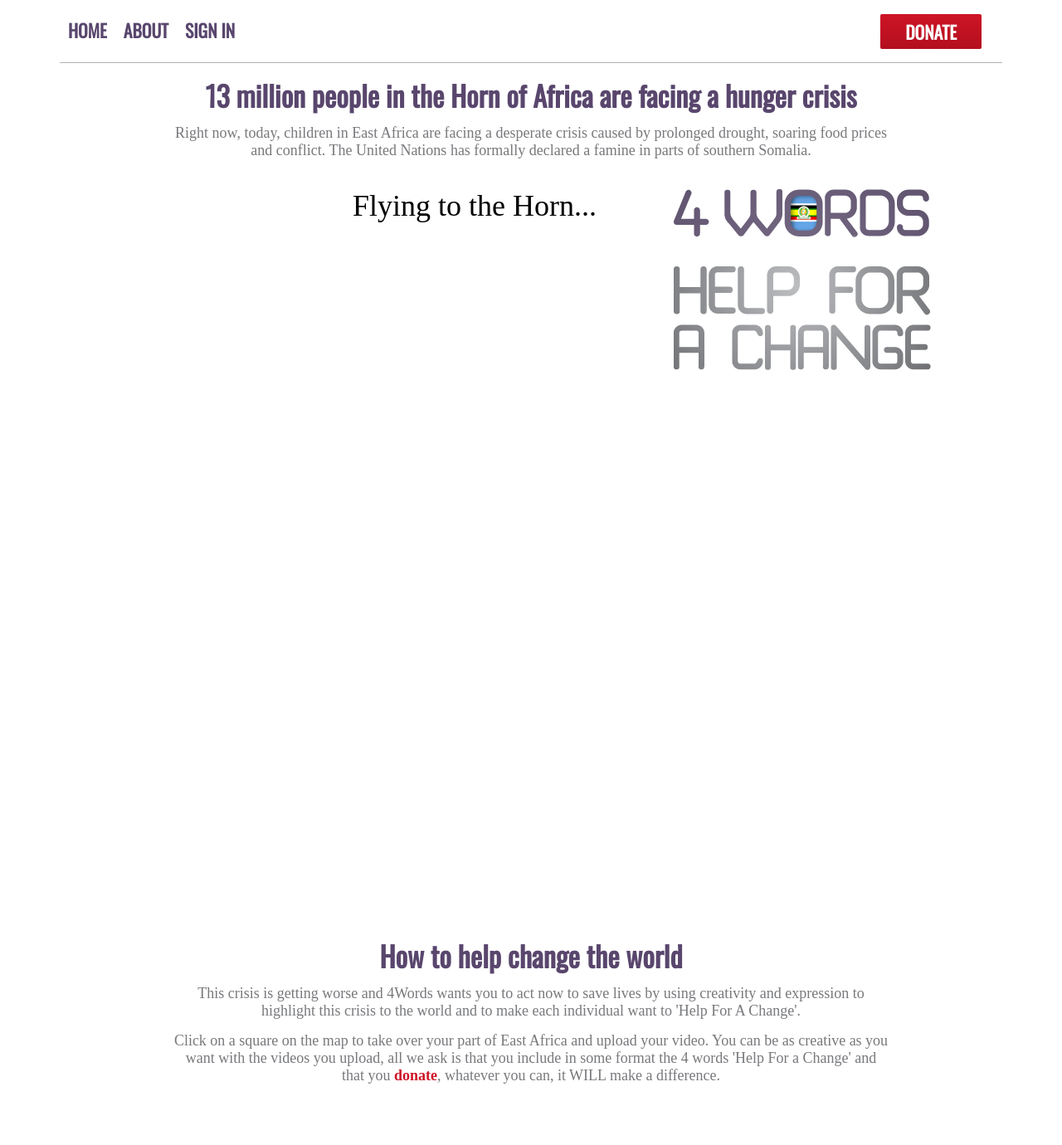
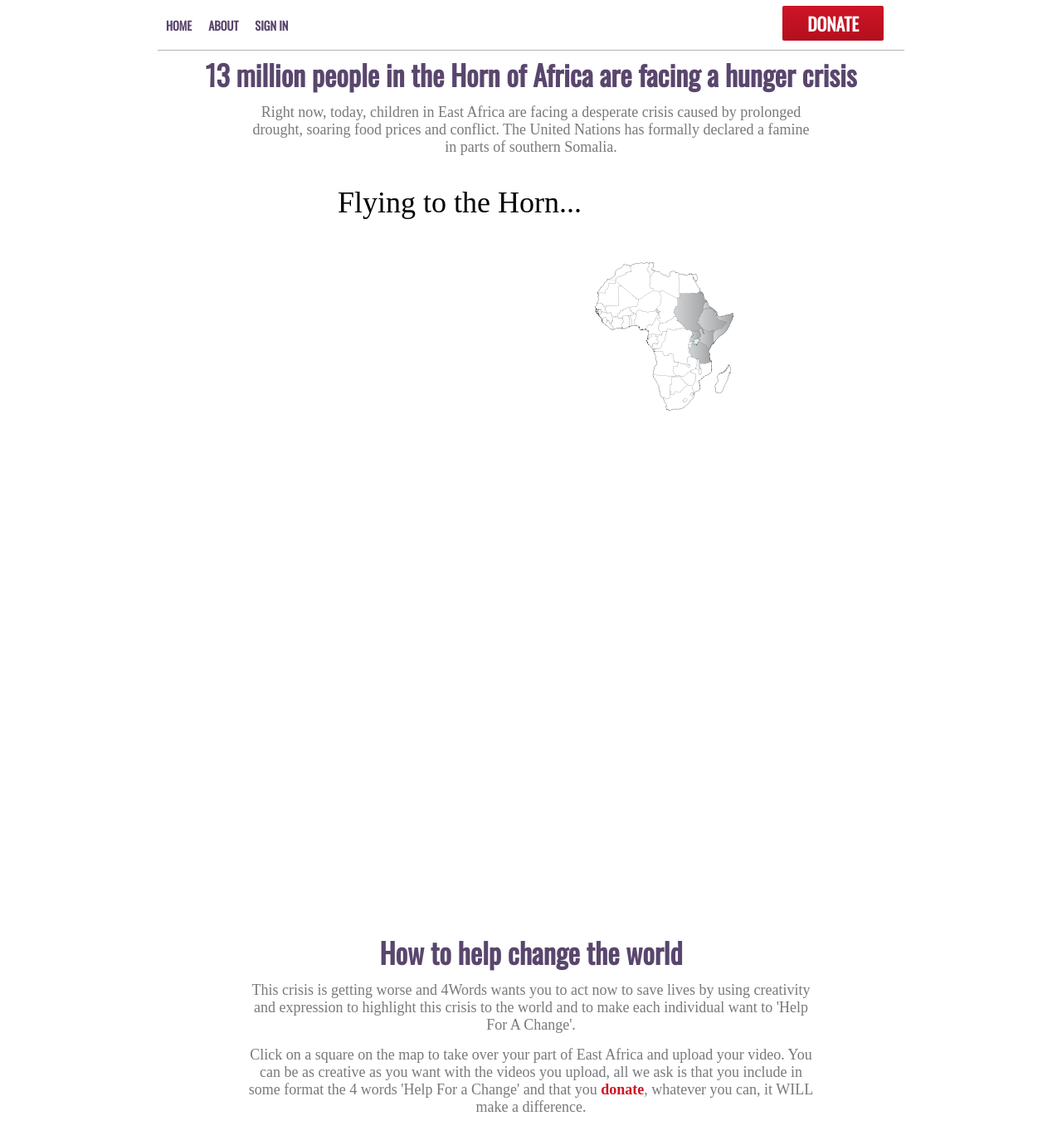
Before and after one commit to aledalgrande/4words, a Rails app: page / in a window 1280 px wide. Shown: the whole page at 83% size. Before the commit the page ends 1306 px from the top, so only its background shows below. Run offline with Rails 7, Linux system fonts and the light colour scheme; style sheets or scripts are compiled from the project's sources; some libraries are stand-ins or nearby versions; some web fonts are replaced.

Commit message:
smaller nav, africa map back

```diff
--- a/app/assets/stylesheets/pages.css.scss
+++ b/app/assets/stylesheets/pages.css.scss
@@ -41,16 +41,16 @@ body {
 }
 
 #container {
-	width: 1136px;
+	width: 900px;
 	margin: 0 auto;
 	position: relative;
 	overflow: hidden;
 }
 
-#logo {
+#africa {
 	position: absolute;
-	right: 86px;
-	top: 228px;
+	right: 205px;
+	top: 316px;
 }
 
 #introduction, #instructions {
@@ -83,15 +83,16 @@ body {
 	height: 880px;
 	text-align: center;
 	font-size: $fs*2;
-	margin-right: 250px;
+	margin-right: 150px;
 	margin-bottom: 25px;
 	float: right;
 }
 
 #donate {
 	text-align: right;
+	font-size: $fs*1.2;
 	padding: 0;
-	margin-top: 17px;
+	margin-top: 7px;
 	margin-right: 25px;
 	float: right;
 	a {
@@ -111,14 +112,16 @@ body {
 	float: right;
 	width: 280px;
 	margin-top: 3px;
+	padding-top: 10px;
 }
 
 nav {
 	border-bottom: 1px solid rgba(0,0,0,0.3);
-	font-size: $fs*1.2;
+	font-size: $fs*0.8;
 	position: fixed;
 	z-index: 999;
-	width: 1136px;
+	width: 900px;
+	height: 60px;
 	background-color: white;
 	font-family: 'Oswald', sans-serif;
 	a {
@@ -132,21 +135,20 @@ nav {
 	}
 	li {
 		padding: 20px 10px 0 10px;
-		height: 52px;
 		float: left;
 		color: #78797c;
 	}
 }
 
 #user {
-	padding: 13px;
+	padding: 5px;
 	img {
 		vertical-align: middle;
 	}
 }
 
 #hyu {
-	padding-top: 95px;
+	padding-top: 70px;
 	overflow: hidden;
 }
 
--- a/app/views/layouts/application.html.erb
+++ b/app/views/layouts/application.html.erb
@@ -39,7 +39,6 @@
 				<a class="addthis_button_preferred_1"></a>
 				<a class="addthis_button_preferred_2"></a>
 				<a class="addthis_button_preferred_3"></a>
-				<a class="addthis_button_preferred_4"></a>
 				<a class="addthis_button_compact"></a>
 				<a class="addthis_counter addthis_bubble_style"></a>
 				</div>
--- a/app/views/pages/home.html.erb
+++ b/app/views/pages/home.html.erb
@@ -2,8 +2,8 @@
 	<div id="user_id" style="display: none;"><%= current_user.id %></div>
 <% end %>
 
-<div id="logo">
-	<%= image_tag "logo.png", :title => "logo", :class => "logo" %>
+<div id="africa">
+	<%= image_tag "mini-africa.png", :title => "mini-africa", :class => "mini-africa" %>
 </div>
 
 <div id="introduction">
```
